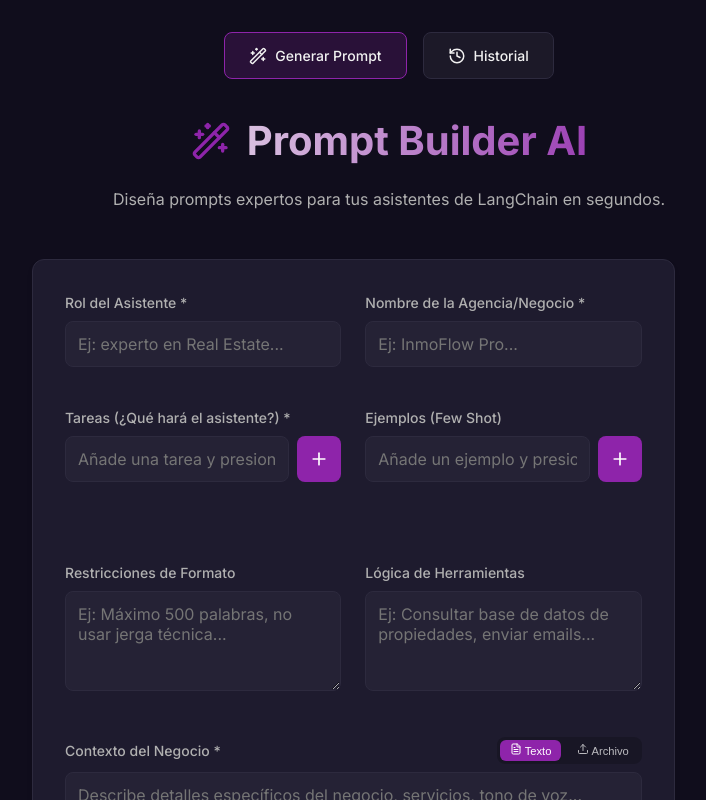
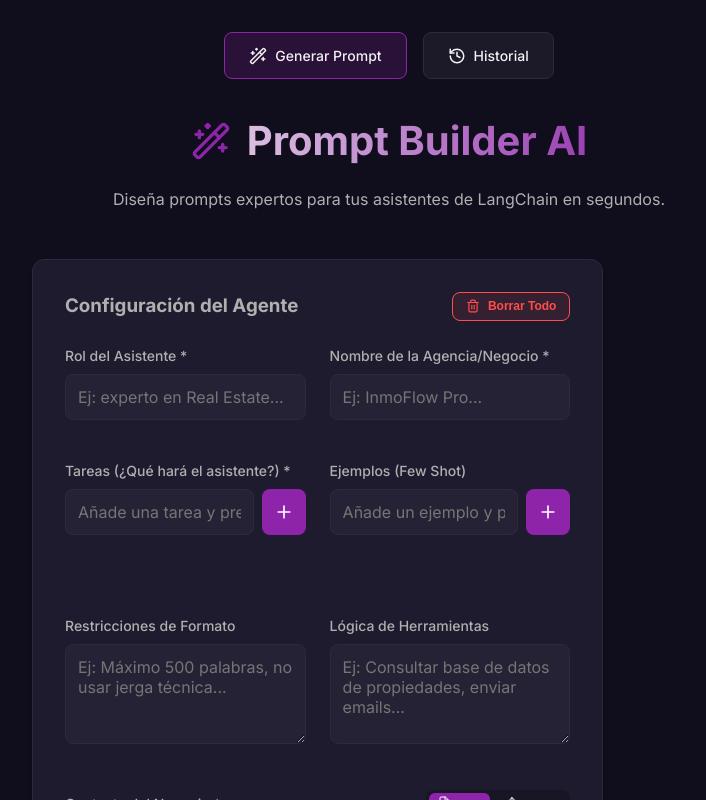
Before and after one commit to aaron7k/infra-prompt-builder, a React app in the folder frontend/: page / in a window 1280 px wide. Shown: the top 800 px of the page, without its empty margins (251-957 px from the left). Built offline with nearby package versions, Linux system fonts and the light colour scheme; the HTML template or start-up script is replaced by a standard one.

Commit message:
UI Refinement: Modal Portal, 80% width, and Clear All button

```diff
--- a/frontend/src/components/PromptForm.jsx
+++ b/frontend/src/components/PromptForm.jsx
@@ -1,9 +1,9 @@
 import React, { useState, useEffect, useRef } from 'react';
-import { Send, Plus, X, Upload, FileText, AlertCircle, CheckCircle2, Copy, Download, XCircle } from 'lucide-react';
+import { createPortal } from 'react-dom';
+import { Send, Plus, X, Upload, FileText, AlertCircle, CheckCircle2, Copy, Download, XCircle, Trash2 } from 'lucide-react';
 import axios from 'axios';
 
 const PromptForm = ({ locationId }) => {
-  // Initialize state directly from localStorage
   const [formData, setFormData] = useState(() => {
     const saved = localStorage.getItem('promptBuilder_formData');
     return saved ? JSON.parse(saved) : {
@@ -31,15 +31,11 @@ const PromptForm = ({ locationId }) => {
   const [showModal, setShowModal] = useState(false);
   const fileInputRef = useRef(null);
 
-  // Cross-tab synchronization
+  // Sync state between tabs
   useEffect(() => {
     const handleStorageChange = (e) => {
       if (e.key === 'promptBuilder_formData' && e.newValue) {
-        try {
-          setFormData(JSON.parse(e.newValue));
-        } catch (err) {
-          console.error("Storage parse error", err);
-        }
+        setFormData(JSON.parse(e.newValue));
       }
       if (e.key === 'promptBuilder_generatedPrompt' && e.newValue) {
         setGeneratedPrompt(e.newValue === 'undefined' ? '' : e.newValue);
@@ -49,7 +45,7 @@ const PromptForm = ({ locationId }) => {
     return () => window.removeEventListener('storage', handleStorageChange);
   }, []);
 
-  // persistence
+  // Save to localStorage
   useEffect(() => {
     localStorage.setItem('promptBuilder_formData', JSON.stringify(formData));
   }, [formData]);
@@ -92,6 +88,23 @@ const PromptForm = ({ locationId }) => {
     }));
   };
 
+  const handleClearAll = () => {
+    if (window.confirm('¿Estás seguro de que quieres borrar todos los campos? Esta acción no se puede deshacer.')) {
+      setFormData({
+        assistantRole: '',
+        agencyName: '',
+        tasks: [],
+        context: '',
+        fewShot: [],
+        formatRestrictions: '',
+        toolLogic: ''
+      });
+      setGeneratedPrompt('');
+      localStorage.removeItem('promptBuilder_formData');
+      localStorage.removeItem('promptBuilder_generatedPrompt');
+    }
+  };
+
   const handleFileUpload = (e) => {
     const file = e.target.files[0];
     if (!file) return;
@@ -132,11 +145,10 @@ const PromptForm = ({ locationId }) => {
 
       const response = await axios.post('/api/generate-prompt', formDataToSend);
 
-      // Defensively extract prompt with multiple checks to avoid "undefined"
-      const result = response.data.generated_prompt || response.data.prompt || (response.data.messages ? response.data.messages[0] : '');
+      const result = response.data.generated_prompt || response.data.prompt || '';
 
       if (!result) {
-        throw new Error("El AI no devolvió contenido. Intenta de nuevo.");
+        throw new Error("El backend no devolvió contenido para el prompt.");
       }
 
       setGeneratedPrompt(result);
@@ -158,7 +170,7 @@ const PromptForm = ({ locationId }) => {
             generated_prompt: result
           });
         } catch (dbErr) {
-          console.warn("DB Save error", dbErr);
+          console.warn("DB Save Error:", dbErr);
         }
       }
 
@@ -186,8 +198,60 @@ const PromptForm = ({ locationId }) => {
     element.click();
   };
 
+  // Rendering the Modal via Portal for body-level overlay
+  const renderModal = () => {
+    if (!showModal) return null;
+
+    return createPortal(
+      <div className="modal-overlay" onClick={() => setShowModal(false)}>
+        <div className="modal-content" onClick={e => e.stopPropagation()}>
+          <div className="modal-header">
+            <h2 style={{ color: 'var(--accent)', margin: 0, fontSize: '1.5rem', fontWeight: 'bold' }}>
+              🚀 Prompt Maestro Generado
+            </h2>
+            <button className="modal-close" onClick={() => setShowModal(false)}>
+              <XCircle size={28} />
+            </button>
+          </div>
+
+          <div className="modal-body">
+            <div className="prompt-output-container">
+              {generatedPrompt}
+            </div>
+          </div>
+
+          <div className="modal-footer">
+            <button
+              className="button secondary"
+              onClick={downloadPrompt}
+            >
+              <Download size={18} /> Descargar .txt
+            </button>
+            <button className="button" onClick={copyToClipboard}>
+              {success ? <CheckCircle2 size={18} /> : <Copy size={18} />}
+              {success ? '¡Copiado!' : 'Copiar al Portapapeles'}
+            </button>
+          </div>
+        </div>
+      </div>,
+      document.body
+    );
+  };
+
   return (
     <div className="card">
+      <div style={{ display: 'flex', justifyContent: 'space-between', alignItems: 'center', marginBottom: '1.5rem' }}>
+        <h3 className="text-dim">Configuración del Agente</h3>
+        <button
+          type="button"
+          className="button danger"
+          onClick={handleClearAll}
+          style={{ padding: '0.4rem 0.8rem', fontSize: '0.75rem' }}
+        >
+          <Trash2 size={14} /> Borrar Todo
+        </button>
+      </div>
+
       <form onSubmit={handleSubmit}>
         <div className="form-grid">
           <div className="input-group">
@@ -366,7 +430,7 @@ const PromptForm = ({ locationId }) => {
           )}
         </div>
 
-        <button type="submit" className="button" style={{ width: '100%', marginTop: '1.5rem', padding: '1rem' }} disabled={loading}>
+        <button type="submit" className="button" style={{ width: '100%', marginTop: '1rem', padding: '1rem' }} disabled={loading}>
           {loading ? 'Generando...' : (
             <>
               <Send size={20} />
@@ -383,48 +447,26 @@ const PromptForm = ({ locationId }) => {
         </div>
       )}
 
-      {/* MODAL OVERLAY - FIXED Z-INDEX */}
-      {showModal && (
-        <div className="modal-overlay" onClick={() => setShowModal(false)}>
-          <div className="modal-content" onClick={e => e.stopPropagation()}>
-            <div className="modal-header">
-              <h2 style={{ color: 'var(--accent)', margin: 0, fontSize: '1.25rem' }}>🚀 Prompt Maestro Generado</h2>
-              <button className="modal-close" onClick={() => setShowModal(false)}>
-                <XCircle size={24} />
-              </button>
-            </div>
-
-            <div className="modal-body">
-              <div className="prompt-output-container">
-                {generatedPrompt}
-              </div>
-            </div>
-
-            <div className="modal-footer">
-              <button className="button" style={{ background: 'rgba(255,255,255,0.05)', border: '1px solid var(--border)', fontSize: '0.85rem' }} onClick={downloadPrompt}>
-                <Download size={16} /> Descargar .txt
-              </button>
-              <button className="button" onClick={copyToClipboard} style={{ fontSize: '0.85rem' }}>
-                {success ? <CheckCircle2 size={16} /> : <Copy size={16} />}
-                {success ? '¡Copiado!' : 'Copiar al Portapapeles'}
-              </button>
-            </div>
-          </div>
-        </div>
-      )}
-
-      {/* VIEW AGAIN BUTTON */}
+      {/* Button to reopen modal if hidden */}
       {generatedPrompt && !showModal && (
         <div style={{ marginTop: '2rem', textAlign: 'center' }}>
           <button
             className="button"
             onClick={() => setShowModal(true)}
-            style={{ background: 'transparent', border: '1px solid var(--accent)', color: 'var(--accent)', fontSize: '0.75rem' }}
+            style={{
+              background: 'transparent',
+              border: '1px solid var(--accent)',
+              color: 'var(--accent)',
+              fontSize: '0.8rem'
+            }}
           >
-            Ver Último Prompt
+            Ver Último Prompt Generado
           </button>
         </div>
       )}
+
+      {/* Modal is rendered via Portal below */}
+      {renderModal()}
     </div>
   );
 };
--- a/frontend/src/index.css
+++ b/frontend/src/index.css
@@ -46,8 +46,11 @@ body {
   box-shadow: var(--shadow-md);
   backdrop-filter: blur(8px);
   padding: 2rem;
-  width: 90%;
-  max-width: 1200px;
+  width: 80%;
+  /* 80% of viewport width */
+  max-width: 1400px;
+  /* Limits size on ultra-wide screens */
+  min-width: 320px;
 }
 
 .button {
@@ -78,6 +81,26 @@ body {
 .button:disabled {
   opacity: 0.5;
   cursor: not-allowed;
+}
+
+.button.secondary {
+  background: rgba(255, 255, 255, 0.05);
+  border: 1px solid var(--border);
+}
+
+.button.secondary:hover {
+  background: rgba(255, 255, 255, 0.1);
+}
+
+.button.danger {
+  background: rgba(255, 77, 77, 0.1);
+  border: 1px solid var(--danger);
+  color: var(--danger);
+}
+
+.button.danger:hover {
+  background: var(--danger);
+  color: white;
 }
 
 .input-group {
@@ -182,40 +205,27 @@ h1 {
   color: var(--danger);
 }
 
-.toggle-group .toggle-btn {
-  transition: var(--transition);
-  opacity: 0.7;
-}
+@media (max-width: 768px) {
+  .card {
+    width: 95%;
+  }
 
-.toggle-group .toggle-btn.active {
-  opacity: 1;
-  box-shadow: var(--shadow-sm);
-}
-
-.toggle-group .toggle-btn:hover:not(.active) {
-  background: rgba(255, 255, 255, 0.05) !important;
-  opacity: 0.9;
-}
-
-@media (max-width: 768px) {
   .form-grid {
     grid-template-columns: 1fr;
   }
 }
-/* Modal Styles */
+
+/* Modal Styles - ROOT SCOPE */
 .modal-overlay {
   position: fixed;
-  top: 0;
-  left: 0;
-  right: 0;
-  bottom: 0;
+  inset: 0;
   background: rgba(0, 0, 0, 0.85);
-  backdrop-filter: blur(8px);
+  backdrop-filter: blur(10px);
   display: flex;
   align-items: center;
   justify-content: center;
-  z-index: 9999;
-  padding: 2rem;
+  z-index: 10000;
+  padding: 1.5rem;
   animation: fadeIn 0.2s ease-out;
 }
 
@@ -224,17 +234,17 @@ h1 {
   border: 1px solid var(--border);
   border-radius: 16px;
   width: 95%;
-  max-width: 1000px;
-  max-height: 90vh;
+  max-width: 1100px;
+  max-height: 85vh;
   display: flex;
   flex-direction: column;
-  box-shadow: 0 20px 50px rgba(0, 0, 0, 0.5);
-  animation: slideUp 0.3s cubic-bezier(0.16, 1, 0.3, 1);
+  box-shadow: 0 30px 60px rgba(0, 0, 0, 0.6);
+  animation: slideUp 0.35s cubic-bezier(0.16, 1, 0.3, 1);
   overflow: hidden;
 }
 
 .modal-header {
-  padding: 1.5rem;
+  padding: 1.5rem 2rem;
   border-bottom: 1px solid var(--border);
   display: flex;
   justify-content: space-between;
@@ -243,13 +253,13 @@ h1 {
 }
 
 .modal-body {
-  padding: 2rem;
+  padding: 2.5rem;
   overflow-y: auto;
   flex: 1;
 }
 
 .modal-footer {
-  padding: 1.25rem 1.5rem;
+  padding: 1.5rem 2rem;
   border-top: 1px solid var(--border);
   display: flex;
   justify-content: flex-end;
@@ -276,25 +286,37 @@ h1 {
 }
 
 .prompt-output-container {
-  background: rgba(0, 0, 0, 0.3);
-  padding: 1.5rem;
-  border-radius: 8px;
+  background: rgba(0, 0, 0, 0.4);
+  padding: 2rem;
+  border-radius: 10px;
   border: 1px solid var(--border);
   white-space: pre-wrap;
-  font-size: 1rem;
+  font-size: 1.1rem;
   font-family: 'JetBrains Mono', 'Fira Code', monospace;
-  line-height: 1.6;
-  color: #e0e0e0;
-  max-height: 50vh;
+  line-height: 1.7;
+  color: #e5e5e5;
+  max-height: 45vh;
   overflow-y: auto;
 }
 
 @keyframes slideUp {
-  from { transform: translateY(20px); opacity: 0; }
-  to { transform: translateY(0); opacity: 1; }
+  from {
+    transform: translateY(30px);
+    opacity: 0;
+  }
+
+  to {
+    transform: translateY(0);
+    opacity: 1;
+  }
 }
 
 @keyframes fadeIn {
-  from { opacity: 0; }
-  to { opacity: 1; }
+  from {
+    opacity: 0;
+  }
+
+  to {
+    opacity: 1;
+  }
 }
```
